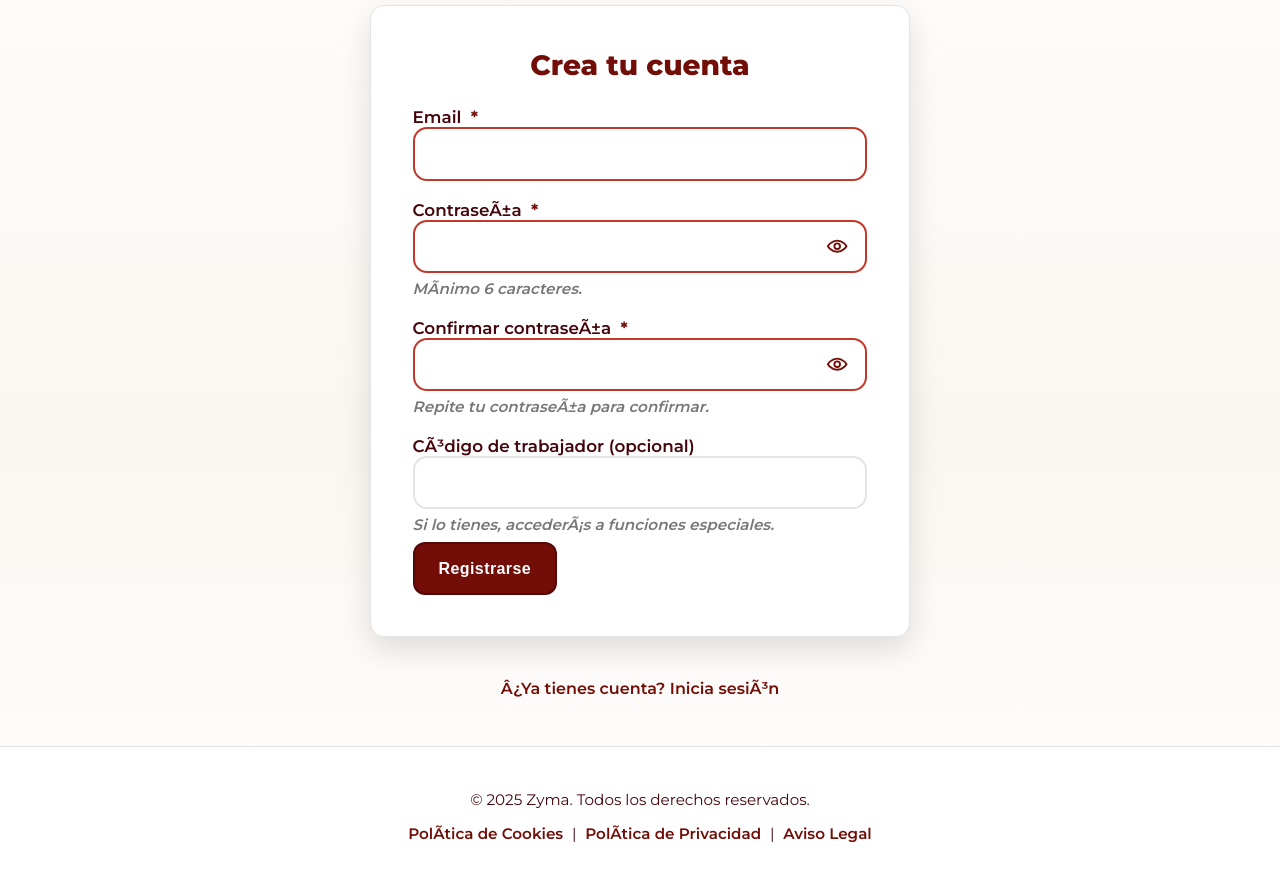
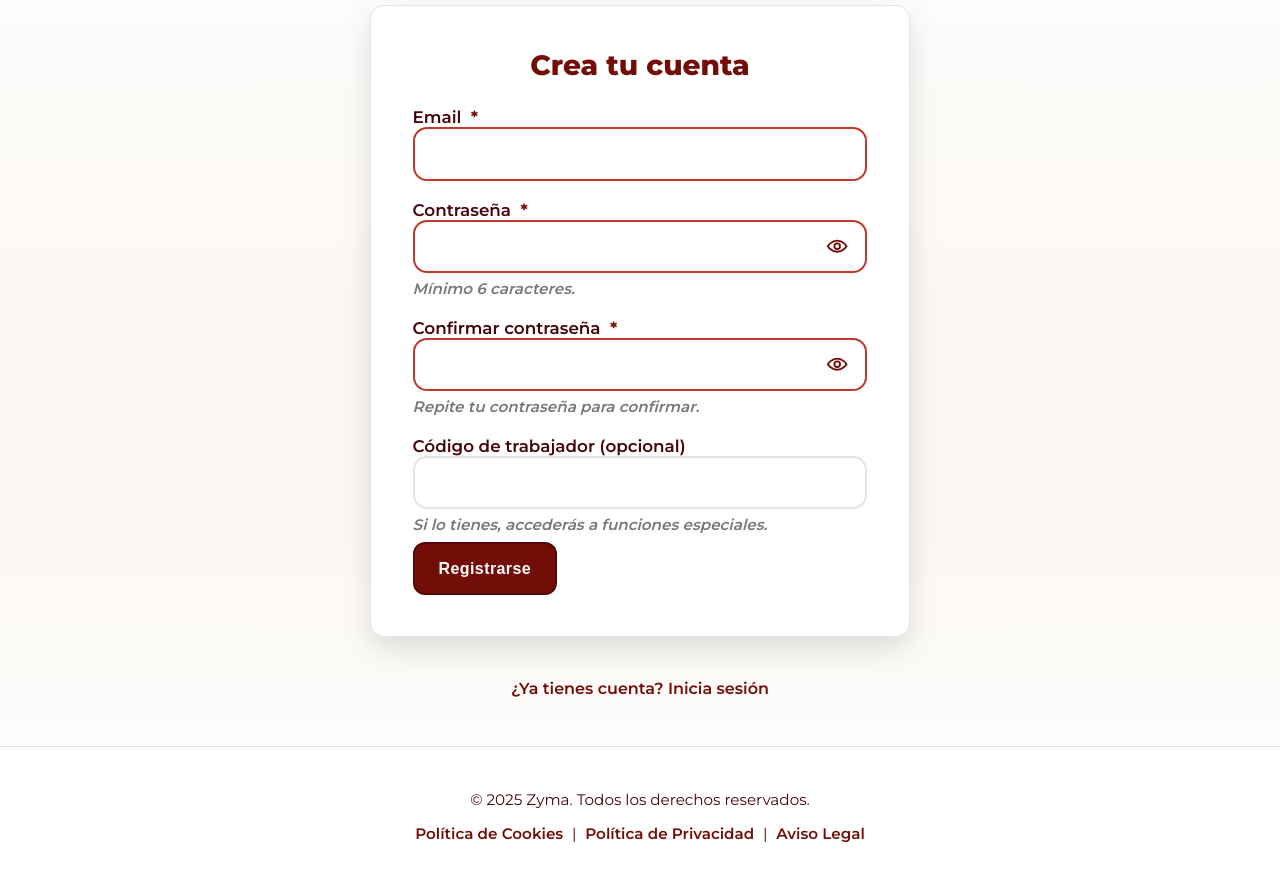
Before and after one commit to alexcompany1/zyma, a PHP site: page /registro.php in a window 1280 px wide. Shown: the part 224-1111 px from the top of the page. Run offline with PHP 8.4, Linux system fonts and the light colour scheme.

Commit message:
error de codificacion

```diff
--- a/registro.php
+++ b/registro.php
@@ -1,14 +1,14 @@
 <?php
 /**
- * PÃ¡gina de registro de nuevos usuarios
+ * Página de registro de nuevos usuarios
  *
  * Permite crear nuevas cuentas en el sistema.
  * Valida el formato del email y la unicidad del mismo.
- * Requiere confirmaciÃ³n de contraseÃ±a.
- * Muestra un popup de confirmaciÃ³n antes de redirigir al login.
+ * Requiere confirmación de contraseña.
+ * Muestra un popup de confirmación antes de redirigir al login.
  *
  * @author Equipo Zyma
- * @versiÃ³n 1.0
+ * @versión 1.0
  */
 
 require_once 'config.php';
@@ -23,19 +23,19 @@ if ($_SERVER['REQUEST_METHOD'] === 'POST') {
     $workerCode = trim($_POST['workerCode'] ?? '');
 
     if (empty($email) || empty($password) || empty($confirmPassword)) {
-        $error = "El email y ambas contraseÃ±as son obligatorios.";
+        $error = "El email y ambas contraseñas son obligatorios.";
     } elseif (!filter_var($email, FILTER_VALIDATE_EMAIL)) {
-        $error = "Formato de email invÃ¡lido.";
+        $error = "Formato de email inválido.";
     } elseif ($password !== $confirmPassword) {
-        $error = "Las contraseÃ±as no coinciden.";
+        $error = "Las contraseñas no coinciden.";
     } elseif (strlen($password) < 6) {
-        $error = "La contraseÃ±a debe tener al menos 6 caracteres.";
+        $error = "La contraseña debe tener al menos 6 caracteres.";
     } else {
         try {
             $stmt = $pdo->prepare("SELECT id FROM usuarios WHERE email = :email");
             $stmt->execute(['email' => $email]);
             if ($stmt->fetch()) {
-                $error = "Este email ya estÃ¡ registrado.";
+                $error = "Este email ya está registrado.";
             } else {
                 $passwordHash = password_hash($password, PASSWORD_DEFAULT);
                 $stmt = $pdo->prepare("INSERT INTO usuarios (email, password_hash, worker_code) VALUES (:email, :password, :workerCode)");
@@ -50,7 +50,7 @@ if ($_SERVER['REQUEST_METHOD'] === 'POST') {
                 exit;
             }
         } catch (Exception $e) {
-            $error = "Error al registrar. IntÃ©ntalo mÃ¡s tarde.";
+            $error = "Error al registrar. Inténtalo más tarde.";
         }
     }
 }
@@ -90,7 +90,7 @@ if ($_SERVER['REQUEST_METHOD'] === 'POST') {
       </label>
 
       <label for="password">
-        ContraseÃ±a <span class="required">*</span>
+        Contraseña <span class="required">*</span>
         <div class="password-field">
           <input type="password" id="password" name="password" required minlength="6">
           <button type="button" class="password-toggle" data-password-toggle="password" aria-label="Mostrar contrasena" aria-pressed="false">
@@ -100,11 +100,11 @@ if ($_SERVER['REQUEST_METHOD'] === 'POST') {
             </svg>
           </button>
         </div>
-        <span class="optional-label">MÃ­nimo 6 caracteres.</span>
+        <span class="optional-label">Mínimo 6 caracteres.</span>
       </label>
 
       <label for="confirmPassword">
-        Confirmar contraseÃ±a <span class="required">*</span>
+        Confirmar contraseña <span class="required">*</span>
         <div class="password-field">
           <input type="password" id="confirmPassword" name="confirmPassword" required minlength="6">
           <button type="button" class="password-toggle" data-password-toggle="confirmPassword" aria-label="Mostrar contrasena" aria-pressed="false">
@@ -114,20 +114,20 @@ if ($_SERVER['REQUEST_METHOD'] === 'POST') {
             </svg>
           </button>
         </div>
-        <span class="optional-label">Repite tu contraseÃ±a para confirmar.</span>
+        <span class="optional-label">Repite tu contraseña para confirmar.</span>
       </label>
 
       <label for="workerCode">
-        CÃ³digo de trabajador (opcional)
+        Código de trabajador (opcional)
         <input type="text" id="workerCode" name="workerCode" value="<?= htmlspecialchars($_POST['workerCode'] ?? '') ?>">
-        <span class="optional-label">Si lo tienes, accederÃ¡s a funciones especiales.</span>
+        <span class="optional-label">Si lo tienes, accederás a funciones especiales.</span>
       </label>
 
       <button type="submit">Registrarse</button>
     </form>
 
     <div style="text-align: center; margin-top: 1.8rem;">
-      <a href="login.php">Â¿Ya tienes cuenta? Inicia sesiÃ³n</a>
+      <a href="login.php">¿Ya tienes cuenta? Inicia sesión</a>
     </div>
   </div>
 
@@ -163,9 +163,9 @@ if ($_SERVER['REQUEST_METHOD'] === 'POST') {
 
       popup.innerHTML = `
         <div style="width: 80px; height: 80px; background: #EECF6D; border-radius: 50%; display: flex; justify-content: center; align-items: center; margin: 0 auto 1.5rem; box-shadow: 0 8px 20px rgba(238, 207, 109, 0.4);">
-          <span style="font-size: 2.5rem; color: #45050C;">âœ“</span>
+          <span style="font-size: 2.5rem; color: #45050C;">✓</span>
         </div>
-        <h2 style="color: #45050C; margin-bottom: 1rem; font-size: 1.8rem;">Â¡Registro exitoso!</h2>
+        <h2 style="color: #45050C; margin-bottom: 1rem; font-size: 1.8rem;">¡Registro exitoso!</h2>
         <p style="color: #555; margin-bottom: 1.5rem; font-size: 1.1rem;">
           Tu cuenta ha sido creada correctamente.<br>
           <strong><?= htmlspecialchars($_SESSION['registered_email']) ?></strong>
@@ -232,9 +232,9 @@ if ($_SERVER['REQUEST_METHOD'] === 'POST') {
   <footer>
     <p>&copy; 2025 Zyma. Todos los derechos reservados.</p>
     <p class="footer-legal-links">
-      <a href="politica_cookies.php">PolÃ­tica de Cookies</a>
+      <a href="politica_cookies.php">Política de Cookies</a>
       <span>|</span>
-      <a href="politica_privacidad.php">PolÃ­tica de Privacidad</a>
+      <a href="politica_privacidad.php">Política de Privacidad</a>
       <span>|</span>
       <a href="aviso_legal.php">Aviso Legal</a>
     </p>
```
Also changed, not shown: login.php (+11 -11 lines).
